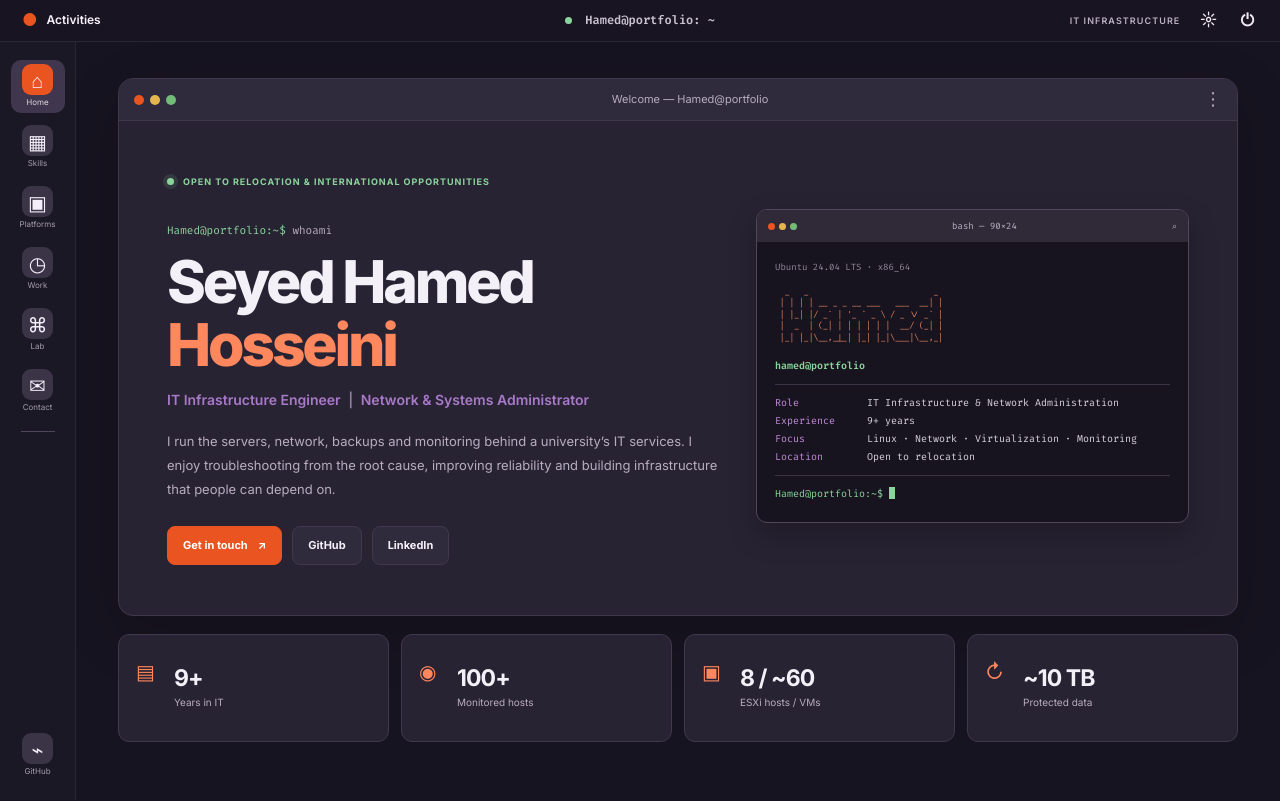
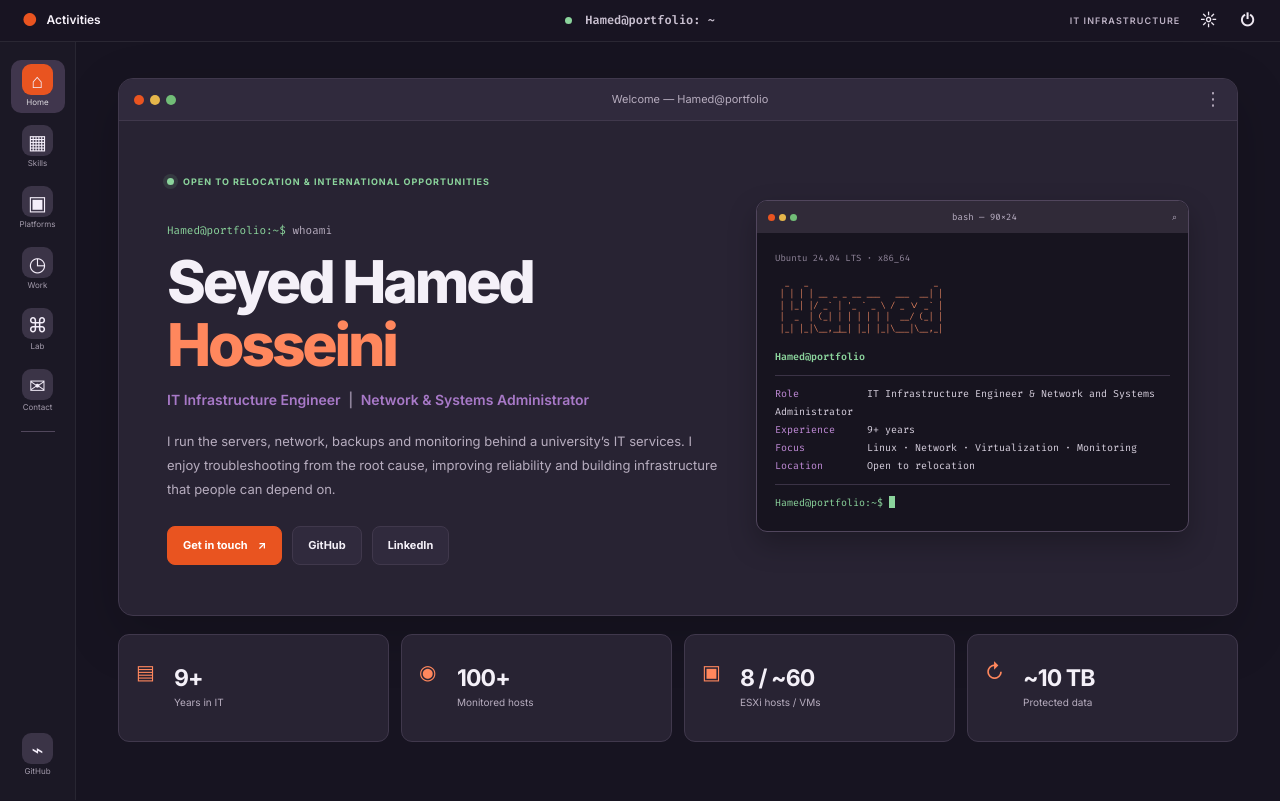
Before and after one commit to hamedelnino/SeyedHamedHosseini.github.io, a plain HTML site: page index.html in a window 1280 px wide. Shown: the top 801 px of the page. Drawn offline with Linux system fonts and the light colour scheme.

Commit message:
Update index.html

```diff
--- a/index.html
+++ b/index.html
@@ -72,9 +72,9 @@
             <div class="terminal-body">
               <div class="terminal-muted">Ubuntu 24.04 LTS · x86_64</div>
               <div class="terminal-ascii">  _   _                          _<br> | | | | __ _ _ __ ___   ___  __| |<br> | |_| |/ _` | '_ ` _ \ / _ \/ _` |<br> |  _  | (_| | | | | | |  __/ (_| |<br> |_| |_|\__,_|_| |_| |_|\___|\__,_|</div>
-              <div class="terminal-info"><b>hamed</b>@portfolio</div>
+              <div class="terminal-info"><b>Hamed</b>@portfolio</div>
               <div class="terminal-rule"></div>
-              <div><span class="t-key">Role</span>  IT Infrastructure & Network Administration</div>
+              <div><span class="t-key">Role</span>  IT Infrastructure Engineer & Network and Systems Administrator</div>
               <div><span class="t-key">Experience</span> 9+ years</div>
               <div><span class="t-key">Focus</span> Linux · Network · Virtualization · Monitoring</div>
               <div><span class="t-key">Location</span> Open to relocation</div>
```
